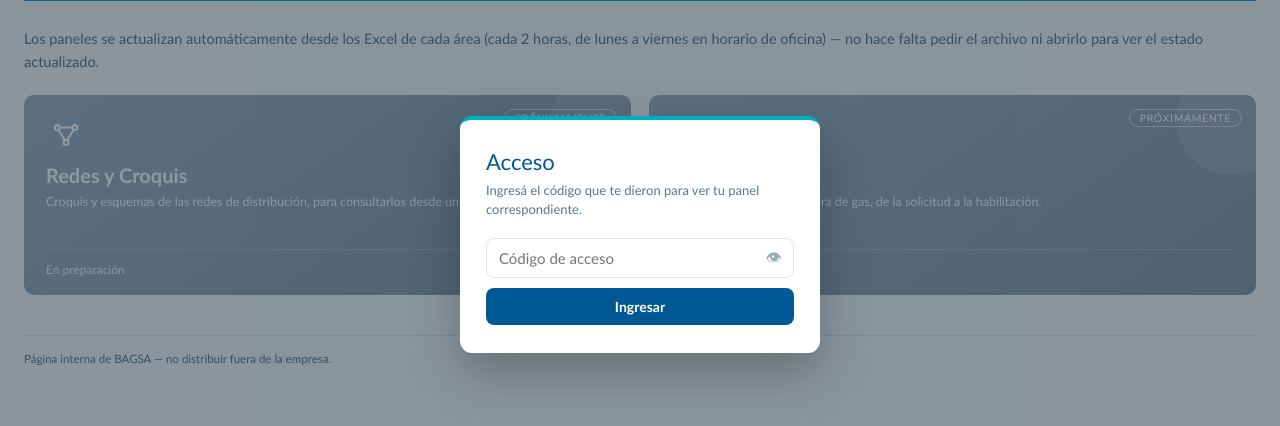
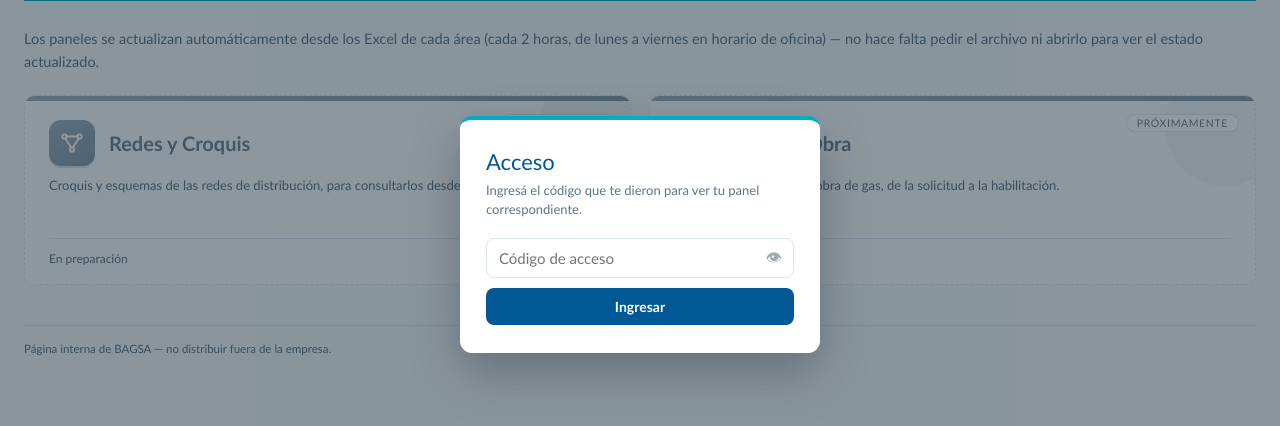
Before and after one commit to Tecnica48/bagsa-dashboard, a plain HTML site: page index.html in a window 1280 px wide. Shown: the part 166-592 px from the top of the page. Drawn offline with Linux system fonts and the light colour scheme.

Commit message:
Add files via upload

```diff
--- a/index.html
+++ b/index.html
@@ -45,31 +45,36 @@
   /* Tarjetas: mismo estilo que las del menú de los paneles (degradé + círculo) */
   .cards{display:grid;grid-template-columns:repeat(2,minmax(0,1fr));gap:18px;}
     @media (max-width:600px){.cards{grid-template-columns:1fr;}}
-  .card{--oc:#005895;--oc2:#0b4c7b;position:relative;overflow:hidden;display:flex;flex-direction:column;gap:6px;min-height:200px;
-    padding:20px 22px 18px;border-radius:10px;text-decoration:none;color:#fff;
-    background:linear-gradient(145deg,var(--oc) 0,var(--oc2) 100%);
-    box-shadow:0 3px 0 rgba(0,0,0,.14),0 8px 16px rgba(0,0,0,.08);transition:transform .18s ease,box-shadow .18s ease;}
-  .card::after{content:"";position:absolute;right:-30px;top:-30px;width:110px;height:110px;border-radius:50%;background:rgba(255,255,255,.12);pointer-events:none;}
-  a.card:hover,a.card.resalta{transform:translateY(-3px);box-shadow:0 6px 0 rgba(0,0,0,.12),0 12px 20px rgba(0,0,0,.12);}
-  .card.dark{--oc:#005895;--oc2:#0b4c7b;}
-  .card.mid{--oc:#008ed7;--oc2:#0a6fa8;}
-  .card.light{--oc:#00aec3;--oc2:#0b8a9b;}
-  .card.deep{--oc:#0b4c7b;--oc2:#083a5f;}
-  .card .ic{width:40px;height:40px;display:grid;place-items:center;margin-bottom:2px;}
-  .card .ic svg{width:30px;height:30px;stroke:#fff;fill:none;stroke-width:1.6;stroke-linecap:round;stroke-linejoin:round;}
-  .card h3{margin:0;font-size:20px;font-weight:700;}
-  .card p{margin:0;font-size:12.5px;line-height:1.5;opacity:.95;}
-  .card .foot{margin-top:auto;padding-top:12px;border-top:1px solid rgba(255,255,255,.22);display:flex;justify-content:space-between;align-items:flex-end;gap:10px;}
+  .card{--oc:#005895;--oc2:#0b4c7b;--tint:rgba(0,88,149,.07);position:relative;overflow:hidden;display:flex;flex-direction:column;gap:6px;min-height:190px;
+    padding:24px 24px 18px;border-radius:10px;text-decoration:none;color:var(--text);background:var(--panel);
+    border:1px solid var(--border);box-shadow:0 3px 0 rgba(0,0,0,.05),0 8px 16px rgba(0,0,0,.05);
+    transition:transform .18s ease,box-shadow .18s ease,border-color .18s ease;}
+  /* banda superior con el degradé del tema (el mismo de las tarjetas dentro de cada panel) */
+  .card::before{content:"";position:absolute;left:0;right:0;top:0;height:5px;background:linear-gradient(90deg,var(--oc),var(--oc2));}
+  .card::after{content:"";position:absolute;right:-30px;top:-30px;width:120px;height:120px;border-radius:50%;background:var(--tint);pointer-events:none;}
+  a.card:hover,a.card.resalta{transform:translateY(-3px);border-color:var(--oc);box-shadow:0 6px 0 rgba(0,0,0,.05),0 14px 24px rgba(0,0,0,.09);}
+  .card.dark{--oc:#005895;--oc2:#0b4c7b;--tint:rgba(0,88,149,.07);}
+  .card.mid{--oc:#008ed7;--oc2:#0a6fa8;--tint:rgba(0,142,215,.08);}
+  .card.light{--oc:#00aec3;--oc2:#0b8a9b;--tint:rgba(0,174,195,.09);}
+  .card.deep{--oc:#0b4c7b;--oc2:#083a5f;--tint:rgba(11,76,123,.07);}
+  .card .top{display:flex;align-items:center;gap:14px;margin-bottom:4px;}
+  .card .ic{width:46px;height:46px;flex:none;display:grid;place-items:center;border-radius:12px;background:linear-gradient(145deg,var(--oc),var(--oc2));box-shadow:0 2px 0 rgba(0,0,0,.12);}
+  .card .ic svg{width:26px;height:26px;stroke:#fff;fill:none;stroke-width:1.7;stroke-linecap:round;stroke-linejoin:round;}
+  .card h3{margin:0;font-size:20px;font-weight:700;color:var(--navy);}
+  .card p{margin:0;font-size:13px;line-height:1.5;color:var(--text-muted);}
+  .card .foot{margin-top:auto;padding-top:12px;border-top:1px solid var(--border);display:flex;justify-content:space-between;align-items:flex-end;gap:10px;}
   .card .info{display:flex;flex-direction:column;gap:2px;min-width:0;}
-  .card .metric{font-family:var(--display);font-size:20px;line-height:1.1;}
-  .card .est{display:flex;align-items:center;gap:6px;font-size:12px;opacity:.9;}
+  .card .metric{font-family:var(--display);font-size:20px;line-height:1.1;color:var(--oc);}
+  .card .est{display:flex;align-items:center;gap:6px;font-size:12px;color:var(--text-muted);}
   .card .est em{font-style:normal;}
-  .card .go{font-size:13px;font-weight:700;white-space:nowrap;}
-  .card.soon{--oc:#9fb2c1;--oc2:#869aaa;cursor:default;box-shadow:none;}
-  .card .badge-soon{position:absolute;right:14px;top:14px;z-index:1;font-size:10.5px;letter-spacing:.06em;text-transform:uppercase;border:1px solid rgba(255,255,255,.6);border-radius:999px;padding:2px 10px;}
+  .card .go{font-size:13px;font-weight:700;white-space:nowrap;color:var(--oc);transition:transform .18s ease;}
+  a.card:hover .go{transform:translateX(3px);}
+  .card.soon{--oc:#9fb2c1;--oc2:#869aaa;--tint:rgba(134,154,170,.08);cursor:default;box-shadow:none;border-style:dashed;background:#f9fbfc;}
+  .card.soon h3{color:#6f8494;}
+  .card .badge-soon{position:absolute;right:16px;top:18px;z-index:1;font-size:10.5px;letter-spacing:.06em;text-transform:uppercase;color:#6f8494;border:1px solid var(--border);background:#fff;border-radius:999px;padding:2px 10px;}
 
-  .dot{width:9px;height:9px;border-radius:50%;background:#c9d4dc;flex:none;box-shadow:0 0 0 2px rgba(255,255,255,.35);}
-  .dot.ok{background:#5fd68a;} .dot.atrasado{background:#ff6b5b;}
+  .dot{width:9px;height:9px;border-radius:50%;background:#c9d4dc;flex:none;}
+  .dot.ok{background:#2e9e62;} .dot.atrasado{background:#d64545;}
   .header-right .dot{box-shadow:none;background:#9fb2c1;} .header-right .dot.ok{background:#2e9e62;} .header-right .dot.atrasado{background:#d64545;}
 
   footer{margin-top:40px;font-size:11.5px;color:var(--text-muted);border-top:1px solid var(--border);padding-top:16px;}
@@ -119,45 +124,39 @@
   <div class="cards" id="cards">
 
     <a class="card dark" href="Panel_Extensiones.html" data-group="extensiones" data-key="extensiones" data-json="data/extensiones.json">
-      <span class="ic"><svg viewBox="0 0 24 24"><path d="M4 6h8v6h8M12 12v6h8"/><circle cx="4" cy="6" r="1.6"/><circle cx="20" cy="12" r="1.6"/><circle cx="20" cy="18" r="1.6"/></svg></span>
-      <h3>Extensiones de red</h3>
+      <div class="top"><span class="ic"><svg viewBox="0 0 24 24"><path d="M4 6h8v6h8M12 12v6h8"/><circle cx="4" cy="6" r="1.6"/><circle cx="20" cy="12" r="1.6"/><circle cx="20" cy="18" r="1.6"/></svg></span><h3>Extensiones de red</h3></div>
       <p>Seguimiento de Extensiones: estado por etapa, usuarios, metros de red y proyectos de extensión menores de gas.</p>
       <div class="foot"><div class="info"><span class="metric" data-metric>&nbsp;</span><span class="est"><i class="dot"></i><em>Verificando…</em></span></div><span class="go">Abrir panel →</span></div>
     </a>
 
     <a class="card mid" href="certificaciones.html" data-group="certificaciones" data-key="certificaciones" data-json="certificaciones_indice.json">
-      <span class="ic"><svg viewBox="0 0 24 24"><path d="M6 3h9l4 4v14H6z"/><path d="M15 3v4h4"/><path d="M9 14l2 2 4-4"/></svg></span>
-      <h3>Certificaciones</h3>
+      <div class="top"><span class="ic"><svg viewBox="0 0 24 24"><path d="M6 3h9l4 4v14H6z"/><path d="M15 3v4h4"/><path d="M9 14l2 2 4-4"/></svg></span><h3>Certificaciones</h3></div>
       <p>Avance físico, financiero y seguimiento administrativo de las obras.</p>
       <div class="foot"><div class="info"><span class="metric" data-metric>&nbsp;</span><span class="est"><i class="dot"></i><em>Verificando…</em></span></div><span class="go">Abrir panel →</span></div>
     </a>
 
     <a class="card light" href="ingenieria.html" data-group="ingenieria" data-key="ingenieria" data-jsons="data/ingenieria_anchorena.json,data/ingenieria_mechita.json,data/ingenieria_chascomus.json">
-      <span class="ic"><svg viewBox="0 0 24 24"><path d="M3 17L17 3l4 4L7 21z"/><path d="M7 13l2 2M10 10l2 2M13 7l2 2"/></svg></span>
-      <h3>Ingeniería de obra</h3>
+      <div class="top"><span class="ic"><svg viewBox="0 0 24 24"><path d="M3 17L17 3l4 4L7 21z"/><path d="M7 13l2 2M10 10l2 2M13 7l2 2"/></svg></span><h3>Ingeniería de obra</h3></div>
       <p>Documentación de ingeniería y circuito de revisión, obra por obra: Anchorena, Mechita y Chascomús.</p>
       <div class="foot"><div class="info"><span class="metric" data-metric>&nbsp;</span><span class="est"><i class="dot"></i><em>Verificando…</em></span></div><span class="go">Elegir obra →</span></div>
     </a>
 
     <a class="card deep" href="visor-ubicacion.html" data-group="visor" data-key="visor">
-      <span class="ic"><svg viewBox="0 0 24 24"><path d="M12 21s7-6.2 7-11a7 7 0 10-14 0c0 4.8 7 11 7 11z"/><circle cx="12" cy="10" r="2.5"/></svg></span>
-      <h3>Infraestructura</h3>
+      <div class="top"><span class="ic"><svg viewBox="0 0 24 24"><path d="M12 21s7-6.2 7-11a7 7 0 10-14 0c0 4.8 7 11 7 11z"/><circle cx="12" cy="10" r="2.5"/></svg></span><h3>Infraestructura</h3></div>
       <p>Visor de infraestructura: ubicación de ramales, cañerías y válvulas sobre el terreno.</p>
       <div class="foot"><div class="info"><span class="metric">Mapa interactivo</span><span class="est">Se edita a mano</span></div><span class="go">Abrir visor →</span></div>
     </a>
 
     <div class="card soon" data-key="redes">
       <span class="badge-soon">Próximamente</span>
-      <span class="ic"><svg viewBox="0 0 24 24"><circle cx="5" cy="6" r="2"/><circle cx="19" cy="6" r="2"/><circle cx="12" cy="18" r="2"/><path d="M7 6h10M6 8l5 8M18 8l-5 8"/></svg></span>
-      <h3>Redes y Croquis</h3>
+      <div class="top"><span class="ic"><svg viewBox="0 0 24 24"><circle cx="5" cy="6" r="2"/><circle cx="19" cy="6" r="2"/><circle cx="12" cy="18" r="2"/><path d="M7 6h10M6 8l5 8M18 8l-5 8"/></svg></span><h3>Redes y Croquis</h3></div>
       <p>Croquis y esquemas de las redes de distribución, para consultarlos desde un solo lugar.</p>
       <div class="foot"><div class="info"><span class="est">En preparación</span></div></div>
     </div>
 
     <div class="card soon" data-key="guia">
       <span class="badge-soon">Próximamente</span>
-      <span class="ic"><svg viewBox="0 0 24 24"><path d="M4 5a2 2 0 012-2h13v16H6a2 2 0 00-2 2z"/><path d="M4 21V5"/><path d="M9 8h7M9 12h5"/></svg></span>
-      <h3>Guía de Obra</h3>
+      <div class="top"><span class="ic"><svg viewBox="0 0 24 24"><path d="M4 5a2 2 0 012-2h13v16H6a2 2 0 00-2 2z"/><path d="M4 21V5"/><path d="M9 8h7M9 12h5"/></svg></span><h3>Guía de Obra</h3></div>
       <p>Guía paso a paso de una obra de gas, de la solicitud a la habilitación.</p>
       <div class="foot"><div class="info"><span class="est">En preparación</span></div></div>
     </div>
```
